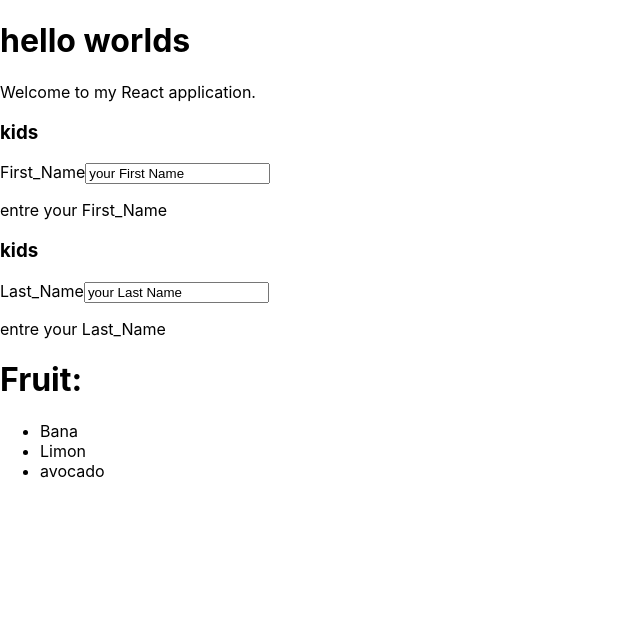
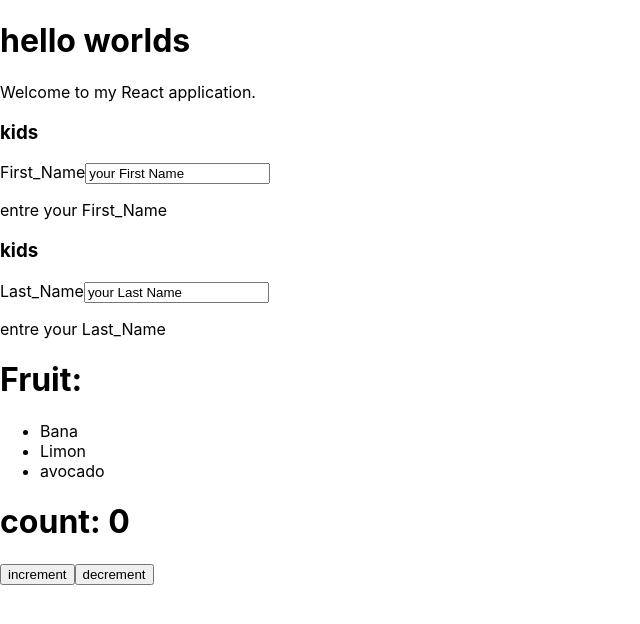
Before and after one commit to yassineboucham/React.js, a React (Create React App) app in the folder components/: page / in a window 1280 px wide. Shown: the top 624 px of the page, without its empty margins (0-640 px from the left). Built offline with nearby package versions, Linux system fonts and the light colour scheme.

Commit message:
state and Events

```diff
--- a/components/src/App.js
+++ b/components/src/App.js
@@ -2,6 +2,7 @@
 import MyComponent from "./Component/MyComponent";
 import Form from "./Component/props_children";
 import Fruit from "./Component/Fruts";
+import Counter from "./Component/State";
 
 export default function App() {
   const arr = ['Bana', 'Limon', 'avocado']
@@ -18,6 +19,8 @@
       </Form>
       {/* JSX & .map */}
       <Fruit fruit={arr}/>
+      {/* state & Events*/}
+      <Counter/>
     </>
   );
 }
--- /dev/null
+++ b/components/src/Component/State.jsx
@@ -0,0 +1,21 @@
+import React, {useState} from "react";
+
+export default function Counter(){
+     // Initialize state with useState
+     const [count, setcount] = useState(0);
+    // Function to handle incrementing the count
+    const increment = () => {
+        setcount(count + 1);
+    }
+    // Function to handle decrementing the count
+    const decrement = () => {
+        setcount(count - 1);
+    }
+    return (
+        <>
+            <h1>count: {count}</h1>
+            <button onClick={increment}>increment</button>
+            <button onClick={decrement}>decrement</button>
+        </>
+    )
+}
```
